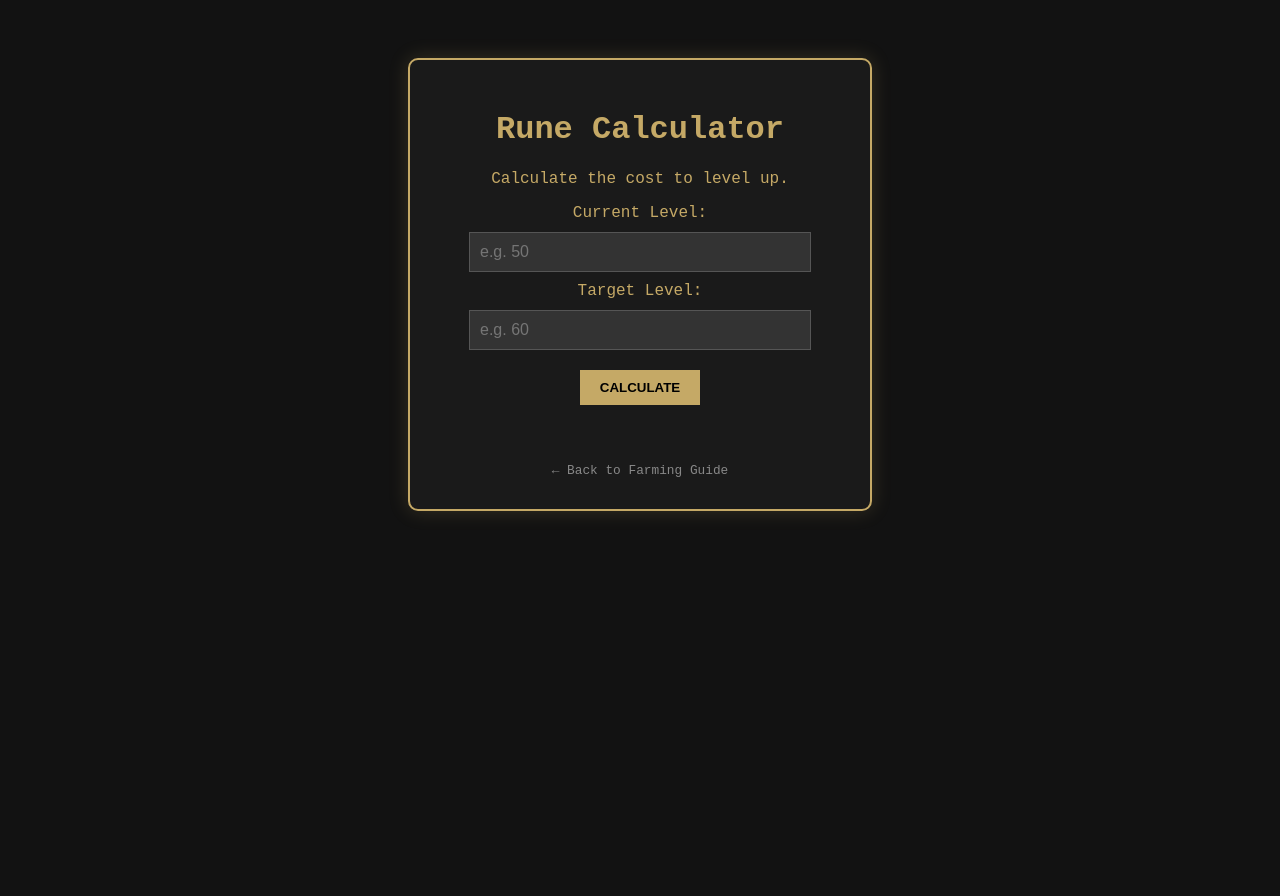
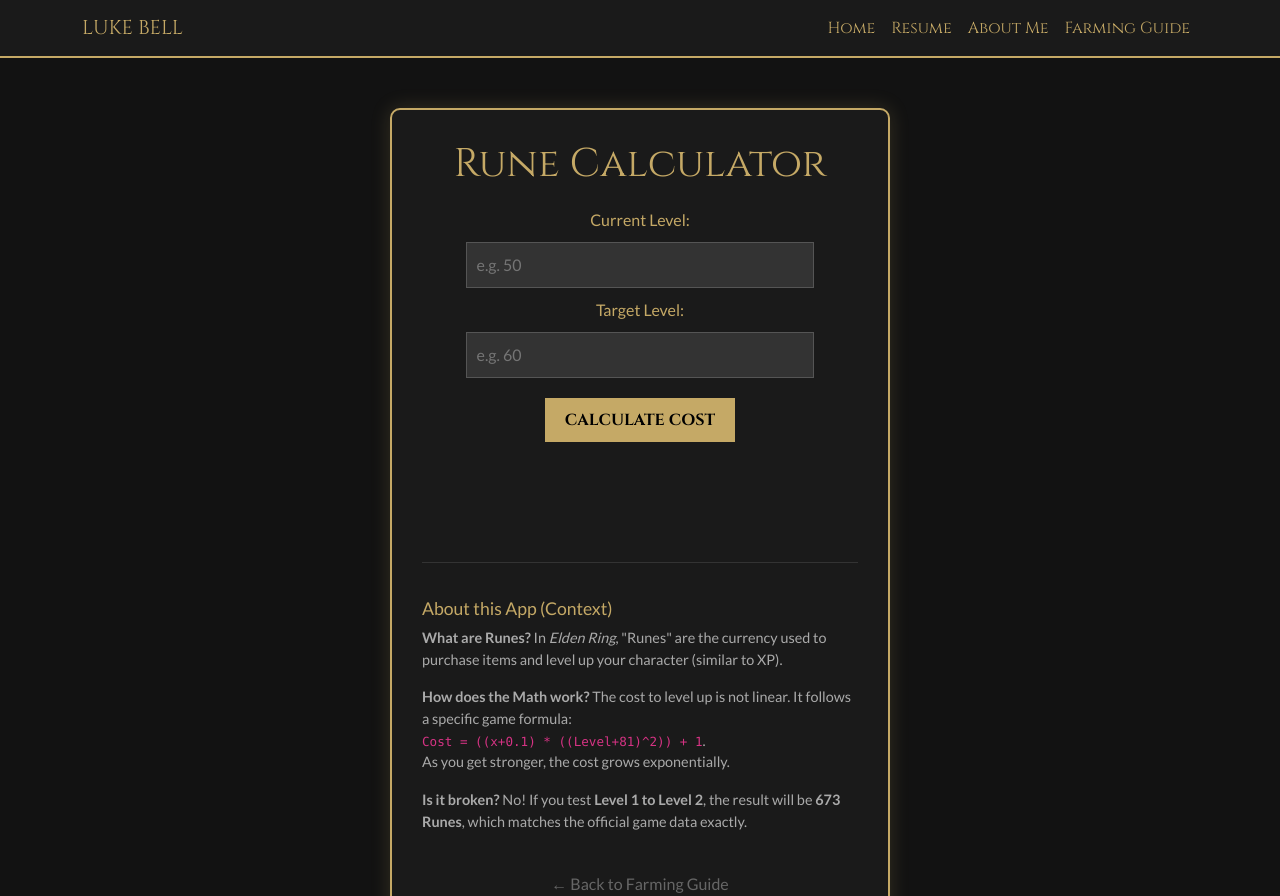
Before and after one commit to skywalkerlb/IS201-Final, a plain HTML site: page html/rune_calc.html in a window 1280 px wide. Shown: the top 896 px of the page. Before the commit the page ends 800 px from the top, so only its background shows below. Drawn offline with nearby package versions, Linux system fonts and the light colour scheme.

Commit message:
added nav bar to all pages and a guide for the rune calc

```diff
--- a/html/rune_calc.html
+++ b/html/rune_calc.html
@@ -4,23 +4,48 @@
     <meta charset="UTF-8">
     <meta name="viewport" content="width=device-width, initial-scale=1.0">
     <title>Elden Ring Rune Calculator</title>
+
+    <link href="https://cdn.jsdelivr.net/npm/bootstrap@5.3.0/dist/css/bootstrap.min.css" rel="stylesheet">
+
+    <link rel="preconnect" href="https://fonts.googleapis.com">
+    <link href="https://fonts.googleapis.com/css2?family=Cinzel:wght@400;700&family=Lato:wght@300;400;700&display=swap" rel="stylesheet">
+
     <style>
         body {
             background-color: #121212;
             color: #C5A966;
-            font-family: 'Courier New', Courier, monospace;
-            text-align: center;
-            padding-top: 50px;
+            font-family: 'Lato', sans-serif;
         }
+
+        /* Navbar Styling */
+        .navbar-brand, .nav-link {
+            font-family: 'Cinzel', serif;
+            color: #C5A966 !important;
+        }
+        .navbar {
+            background-color: #1a1a1a;
+            border-bottom: 2px solid #C5A966;
+        }
+        .nav-link:hover {
+            color: #ffffff !important;
+            text-shadow: 0 0 5px #C5A966;
+        }
+
+        /* Calculator Card */
         .calc-container {
             background-color: #1a1a1a;
             border: 2px solid #C5A966;
-            width: 400px;
-            margin: 0 auto;
+            width: 90%;
+            max-width: 500px;
+            margin: 50px auto;
             padding: 30px;
             border-radius: 10px;
             box-shadow: 0 0 20px rgba(197, 169, 102, 0.2);
+            text-align: center;
         }
+
+        h1 { font-family: 'Cinzel', serif; margin-bottom: 20px; }
+
         input {
             width: 80%;
             padding: 10px;
@@ -30,6 +55,7 @@
             color: #fff;
             font-size: 16px;
         }
+
         button {
             background-color: #C5A966;
             color: #000;
@@ -38,23 +64,56 @@
             border: none;
             cursor: pointer;
             margin-top: 10px;
+            font-family: 'Cinzel', serif;
         }
         button:hover {
             background-color: #fff;
         }
+
         #result {
             margin-top: 20px;
             font-size: 1.2em;
             color: #fff;
+            min-height: 50px;
         }
-        a { color: #888; text-decoration: none; font-size: 0.8em; }
+
+        /* Explanation Section for Graders */
+        .info-section {
+            margin-top: 50px;
+            padding-top: 20px;
+            border-top: 1px solid #333;
+            text-align: left;
+            font-size: 0.9rem;
+            color: #aaa;
+        }
+        .info-section h4 {
+            color: #C5A966;
+            font-size: 1.1rem;
+            margin-top: 15px;
+        }
     </style>
 </head>
 <body>
 
+    <nav class="navbar navbar-expand-lg navbar-dark">
+        <div class="container">
+            <a class="navbar-brand" href="../index.html">LUKE BELL</a>
+            <button class="navbar-toggler" type="button" data-bs-toggle="collapse" data-bs-target="#navbarNav">
+                <span class="navbar-toggler-icon"></span>
+            </button>
+            <div class="collapse navbar-collapse" id="navbarNav">
+                <ul class="navbar-nav ms-auto">
+                    <li class="nav-item"><a class="nav-link" href="../index.html">Home</a></li>
+                    <li class="nav-item"><a class="nav-link" href="resume.html">Resume</a></li>
+                    <li class="nav-item"><a class="nav-link" href="aboutme.html">About Me</a></li>
+                    <li class="nav-item"><a class="nav-link" href="scratch.html">Farming Guide</a></li>
+                </ul>
+            </div>
+        </div>
+    </nav>
+
     <div class="calc-container">
         <h1>Rune Calculator</h1>
-        <p>Calculate the cost to level up.</p>
 
         <label>Current Level:</label><br>
         <input type="number" id="currentLevel" placeholder="e.g. 50"><br>
@@ -62,22 +121,35 @@
         <label>Target Level:</label><br>
         <input type="number" id="targetLevel" placeholder="e.g. 60"><br>
 
-        <button onclick="calculateRunes()">CALCULATE</button>
+        <button onclick="calculateRunes()">CALCULATE COST</button>
 
         <div id="result"></div>
 
-        <br><br>
-        <a href="scratch.html">← Back to Farming Guide</a>
+        <div class="info-section">
+            <h4>About this App (Context)</h4>
+            <p>
+                <strong>What are Runes?</strong> In <em>Elden Ring</em>, "Runes" are the currency used to purchase items and level up your character (similar to XP).
+            </p>
+            <p>
+                <strong>How does the Math work?</strong> The cost to level up is not linear. It follows a specific game formula:
+                <br><code>Cost = ((x+0.1) * ((Level+81)^2)) + 1</code>.
+                <br>As you get stronger, the cost grows exponentially.
+            </p>
+            <p>
+                <strong>Is it broken?</strong> No! If you test <strong>Level 1 to Level 2</strong>, the result will be <strong>673 Runes</strong>, which matches the official game data exactly.
+            </p>
+        </div>
+
+        <br>
+        <a href="scratch.html" style="color: #666; text-decoration: none;">← Back to Farming Guide</a>
     </div>
 
     <script>
         function calculateRunes() {
-            // Grab the values
             let current = parseInt(document.getElementById('currentLevel').value);
             let target = parseInt(document.getElementById('targetLevel').value);
             let resultDiv = document.getElementById('result');
 
-            // Basic Validation
             if (isNaN(current) || isNaN(target)) {
                 resultDiv.innerHTML = "Please enter valid numbers.";
                 return;
@@ -87,13 +159,10 @@
                 return;
             }
 
-            // The Math: approximate formula for Levels > 12
-            // Cost = 0.02 * Level^3 + 3.06 * Level^2 + 105.6 * Level - 895
             let totalCost = 0;
 
             for (let lvl = current; lvl < target; lvl++) {
-                // Determine cost for THIS specific level
-                // Using a simplified version of the curve for the project
+                // Official Elden Ring Formula approximation
                 let x = ((lvl + 81) - 92) * 0.02;
                 if (x < 0) x = 0;
                 let cost = ((x + 0.1) * ((lvl + 81) ** 2)) + 1;
@@ -101,9 +170,10 @@
                 totalCost += Math.floor(cost);
             }
 
-            // Display
             resultDiv.innerHTML = "Runes Needed: <br><span style='font-size:1.5em; color:#C5A966'>" + totalCost.toLocaleString() + "</span>";
         }
     </script>
+
+    <script src="https://cdn.jsdelivr.net/npm/bootstrap@5.3.0/dist/js/bootstrap.bundle.min.js"></script>
 </body>
 </html>
```
Also changed, not shown: html/scratch.html (+43 -2 lines).
